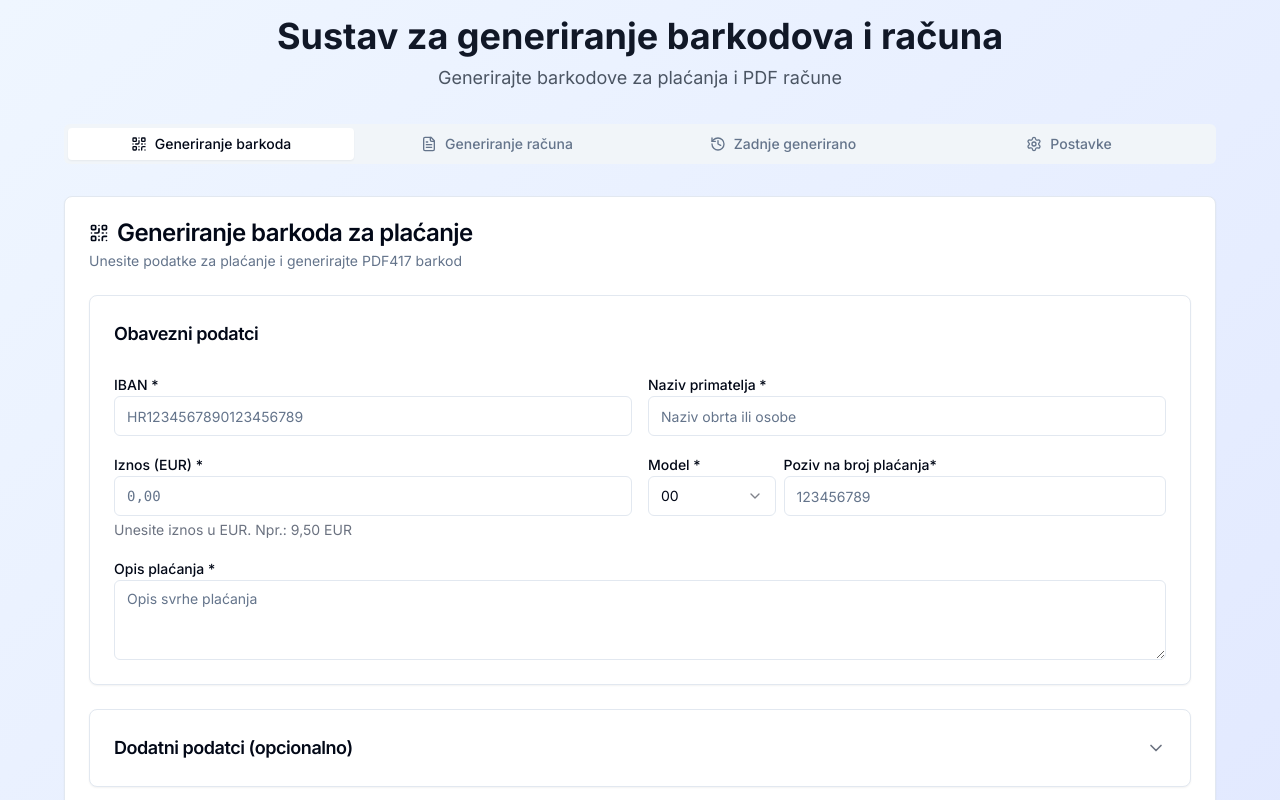
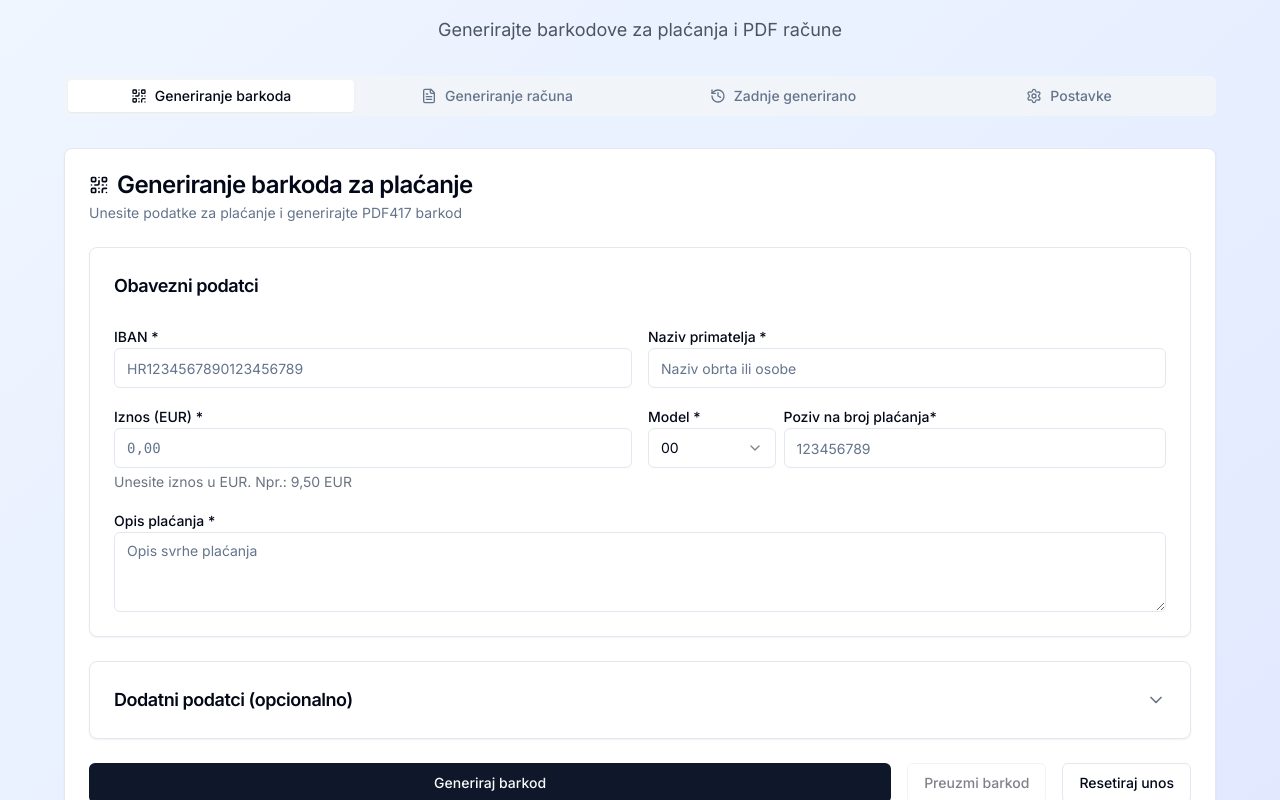
Before and after one commit to ibosnic00/e-invoice-hr, a Next.js app: page / in a window 1280 px wide. Shown: the top 800 px of the page. Built offline with nearby package versions, Linux system fonts and the light colour scheme.

Commit message:
Update page title to 'PDF Obrt / Barkod'

```diff
--- a/src/app/layout.tsx
+++ b/src/app/layout.tsx
@@ -5,7 +5,7 @@ import "./globals.css"
 const inter = Inter({ subsets: ["latin"] })
 
 export const metadata: Metadata = {
-  title: "Sustav za generiranje barkodova i računa",
+  title: "PDF Obrt / Barkod",
   description: "Generirajte PDF417 barkodove za plaćanja i PDF račune",
 }
 
--- a/src/app/page.tsx
+++ b/src/app/page.tsx
@@ -75,7 +75,6 @@ export default function HomePage() {
     <div className="min-h-screen bg-gradient-to-br from-blue-50 to-indigo-100 p-4">
       <div className="max-w-6xl mx-auto">
         <div className="text-center mb-8">
-          <h1 className="text-4xl font-bold text-gray-900 mb-2">Sustav za generiranje barkodova i računa</h1>
           <p className="text-lg text-gray-600">Generirajte barkodove za plaćanja i PDF račune</p>
         </div>
 
```
